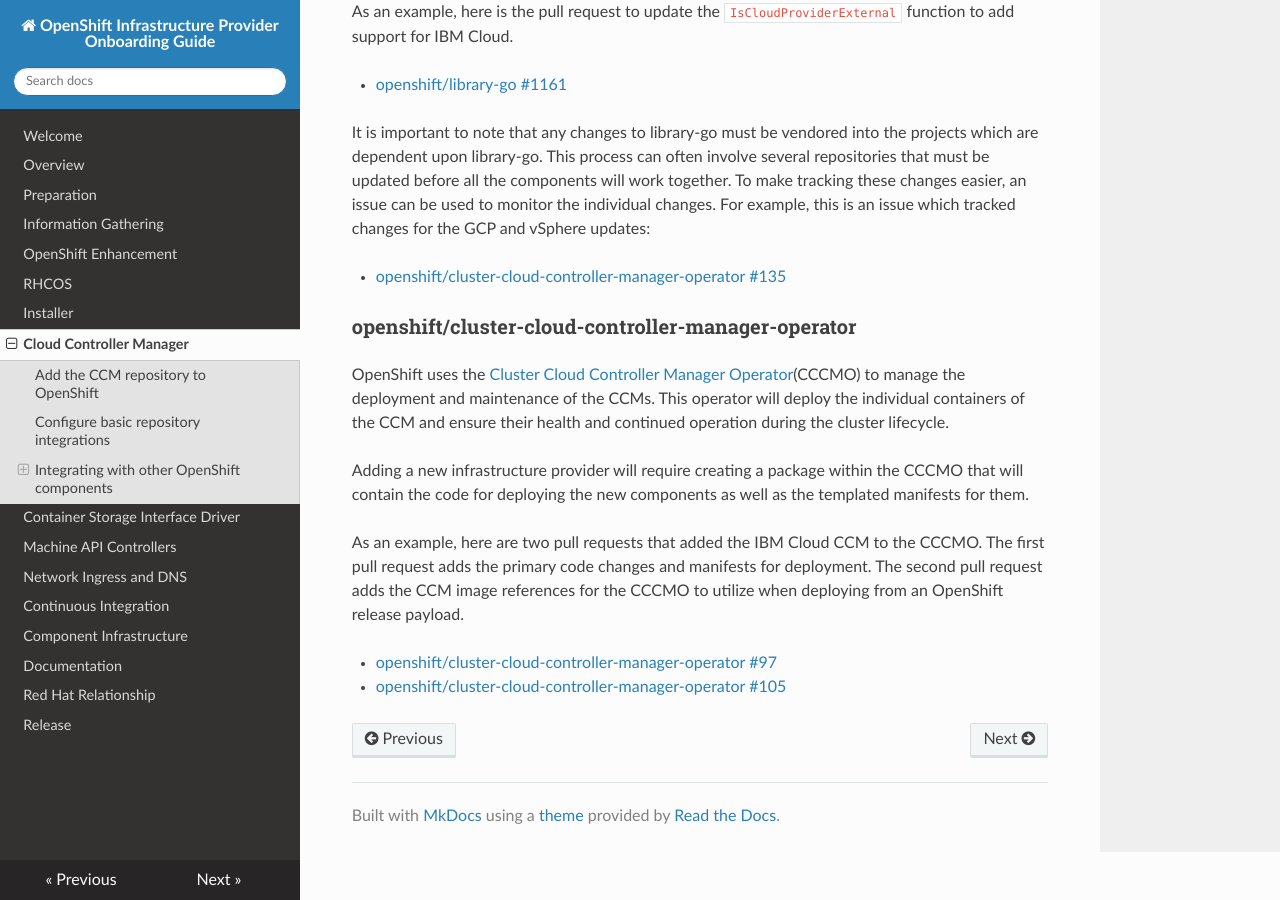
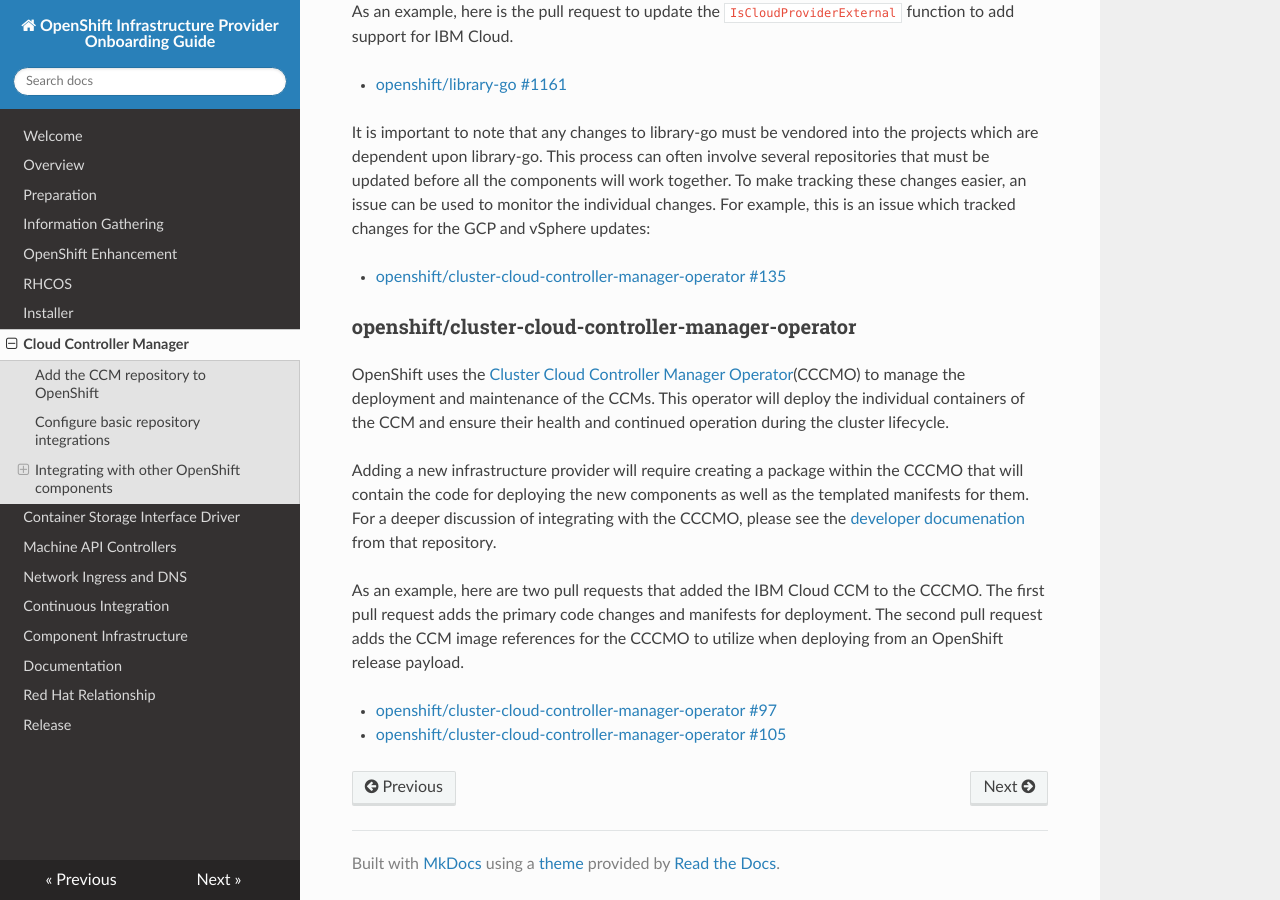
Before and after one commit to elmiko/ocp-infrastructure-provider-onboarding-guide, an MkDocs documentation site: the page built from docs/cloud-controller-manager/index.md, in a window 1280 px wide and 900 px high, scrolled down 1486 px. Built offline with MkDocs 1.6.1, drawn with Linux system fonts in a browser that asks for light colours; nearby versions of some CDN libraries.

Commit message:
add a link to cccmo devel docs
This adds a link directly to the integration docs in the cccmo
repository to help give the reader more information about the steps
involved in the process.

```diff
--- a/docs/cloud-controller-manager/index.md
+++ b/docs/cloud-controller-manager/index.md
@@ -88,7 +88,10 @@
 
 Adding a new infrastructure provider will require creating a package within the
 CCCMO that will contain the code for deploying the new components as well as the
-templated manifests for them.
+templated manifests for them. For a deeper discussion of integrating with the
+CCCMO, please see the
+[developer documenation](https://github.com/openshift/cluster-cloud-controller-manager-operator/blob/master/docs/dev/cloud-provider-integration.md)
+from that repository.
 
 As an example, here are two pull requests that added the IBM Cloud CCM to the
 CCCMO. The first pull request adds the primary code changes and manifests for deployment.
```
